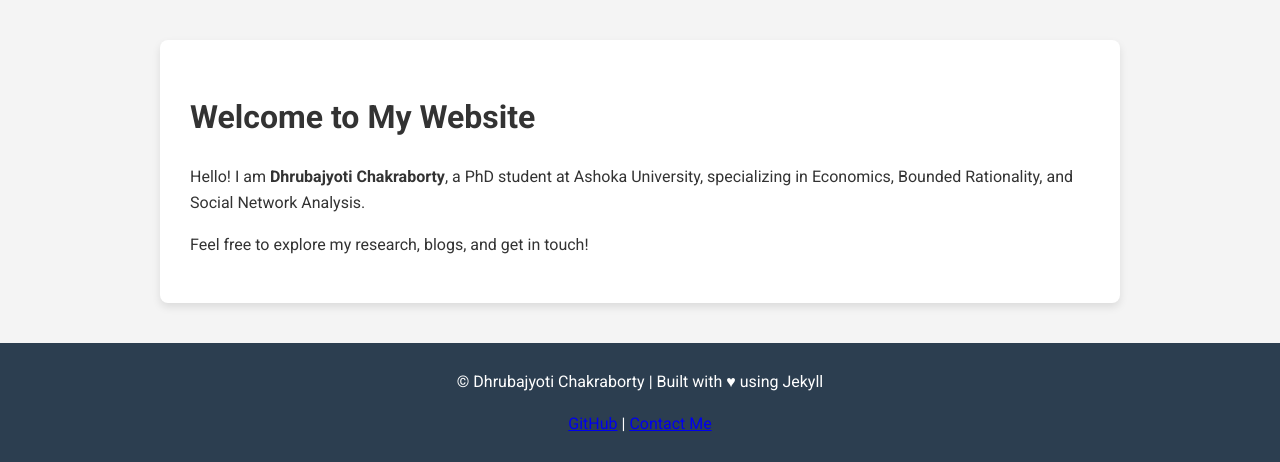
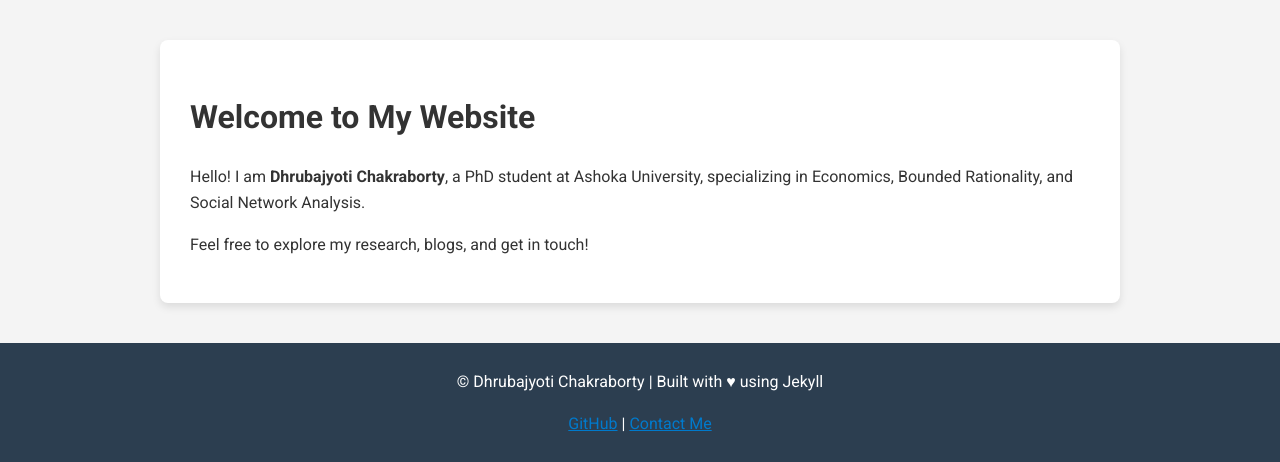
Before and after one commit to dhruba-c/dhruba-c.github.io, a Jekyll site: the page built from index.md, in a window 1280 px wide. Shown: the part 505-967 px from the top of the page. Built offline with Jekyll 4.4.1, drawn with Linux system fonts in a browser that asks for light colours.

Commit message:
Update styles.css

```diff
--- a/assets/styles.css
+++ b/assets/styles.css
@@ -137,6 +137,15 @@ main {
     border-radius: 8px;
 }
 
+a {
+    color: #007acc;
+}
+
+a:hover {
+    color: #005b99;
+}
+
+
 html {
     scroll-behavior: smooth;
 }
```
